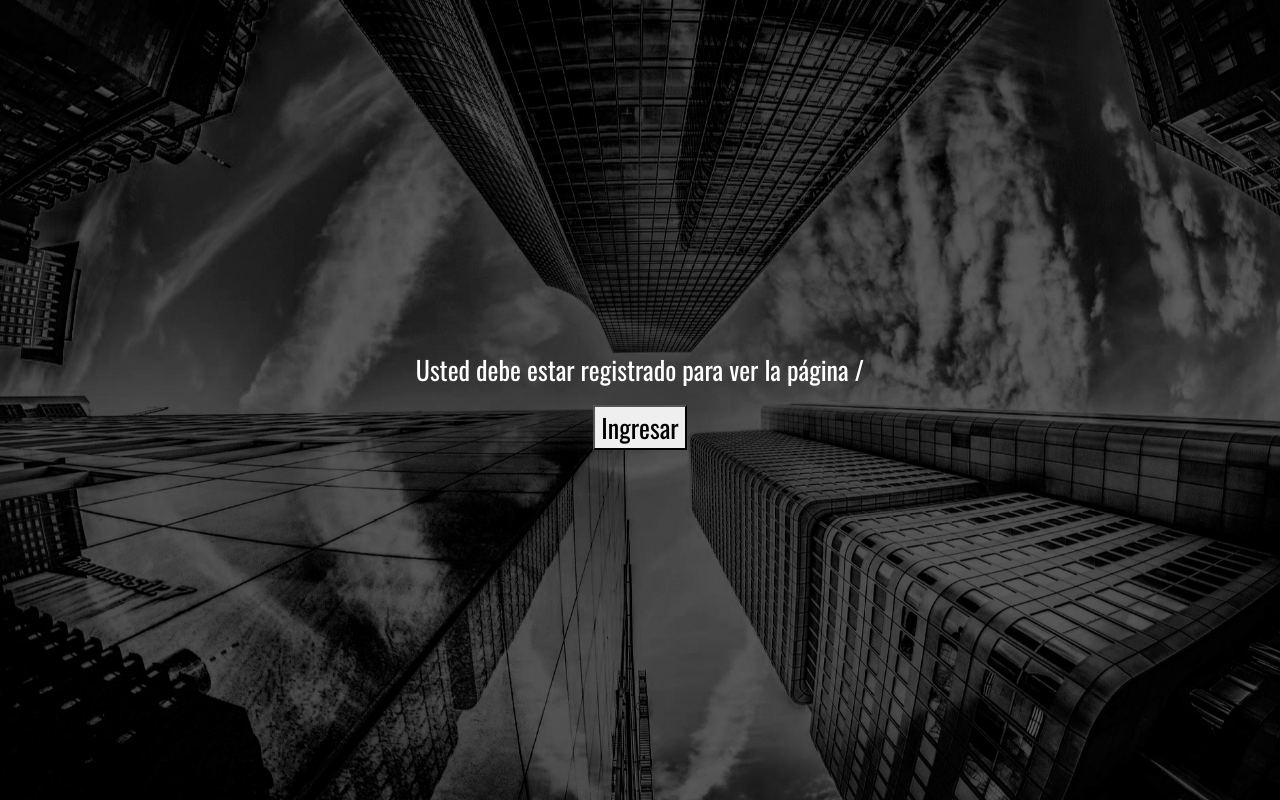
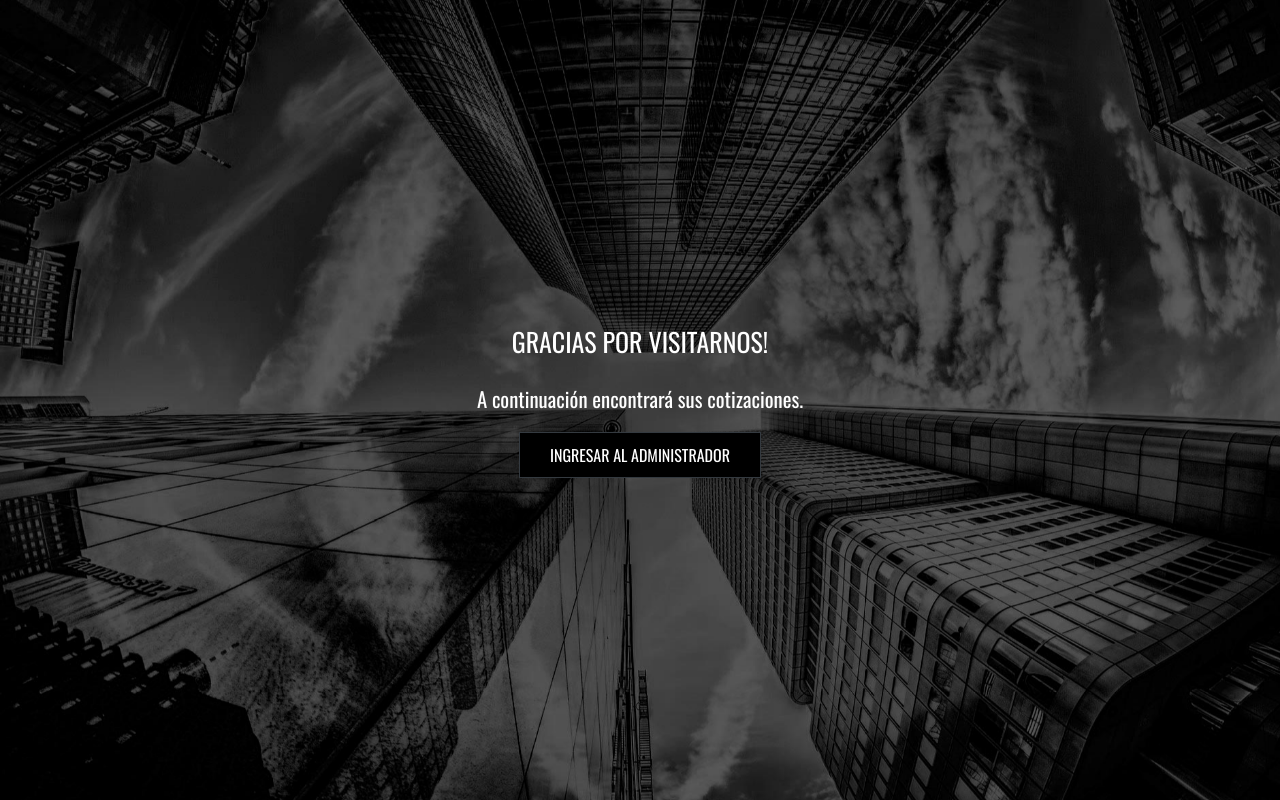
Before and after one commit to axelobscura/constructor, a React (Create React App) app: page /www.constructor.com/app/login in a window 1280 px wide. Built offline with nearby package versions, Linux system fonts and the light colour scheme.

Commit message:
Dashboard

```diff
--- a/src/App.js
+++ b/src/App.js
@@ -8,31 +8,35 @@ import {
   useHistory,
   useLocation
 } from "react-router-dom";
+import LayoutEntrada from './components/LayoutEntrada';
 import Logotipo from './components/Logo';
+import Dashboard from './components/Dashboard';
 
 import './App.css';
 
 export default function App() {
   return (
     <Router basename={'/www.constructor.com/app/'}>
-      <div className="App">
-        <header className="App-header">
           <Switch>
             <Route exact path="/">
-              <PublicPage />
+              <LayoutEntrada>
+                <PublicPage />
+              </LayoutEntrada>
             </Route>
             <Route exact path="/public">
-              <PublicPage />
+              <LayoutEntrada>
+                <PublicPage />
+              </LayoutEntrada>
             </Route>
             <Route exact path="/login">
-              <LoginPage />
+              <LayoutEntrada>
+                <LoginPage />
+              </LayoutEntrada>
             </Route>
             <PrivateRoute exact path="/protected">
-              <ProtectedPage />
+              <Dashboard />
             </PrivateRoute>
           </Switch>
-        </header>
-      </div>
     </Router>
   );
 }
@@ -120,10 +124,6 @@ function PublicPage() {
   )
 }
 
-function ProtectedPage() {
-  return <h3>Protected</h3>;
-}
-
 function LoginPage() {
   let history = useHistory();
   let location = useLocation();
@@ -137,8 +137,9 @@ function LoginPage() {
 
   return (
     <div>
-      <p>Usted debe estar registrado para ver la página {from.pathname}</p>
-      <button onClick={login}>Ingresar</button>
+      <p>GRACIAS POR VISITARNOS!</p>
+      <p><small>A continuación encontrará sus cotizaciones.</small></p>
+      <button onClick={login} type="button" class="btn btn-dark">INGRESAR AL ADMINISTRADOR</button>
     </div>
   );
 }
--- /dev/null
+++ b/src/components/Dashboard.js
@@ -0,0 +1,23 @@
+import React from 'react';
+import LogotipoHorizontal from './LogoHorizontal';
+
+const Dashboard = () => {
+  return(
+    <div>
+      <div className="d-flex flex-column flex-md-row align-items-center p-3 px-md-4 mb-3 bg-white border-bottom shadow-sm">
+        <h5 className="my-0 mr-md-auto font-weight-normal">
+          <LogotipoHorizontal />
+        </h5>
+        <nav className="my-2 my-md-0 mr-md-3">
+          <a className="p-2 text-dark" href="#">Cotizaciones</a>
+          <a className="p-2 text-dark" href="#">Enviadas</a>
+          <a className="p-2 text-dark" href="#">Recibidas</a>
+          <a className="p-2 text-dark" href="#">Concretadas</a>
+        </nav>
+        <a className="btn btn-outline-primary" href="#">Salir</a>
+      </div>
+    </div>
+  )
+}
+
+export default Dashboard;
--- /dev/null
+++ b/src/components/LayoutEntrada.js
@@ -0,0 +1,11 @@
+import React from 'react';
+
+const LayoutEntrada = (props) => (
+  <div className="App">
+    <header className="App-header">
+        {props.children}
+    </header>
+  </div>
+)
+
+export default LayoutEntrada;
--- /dev/null
+++ b/src/components/LogoHorizontal.js
@@ -0,0 +1,13 @@
+import React from 'react';
+import { ReactComponent as Logo } from '../assets/logo_vertical.svg';
+
+const LogotipoHorizontal = () => (
+  <div>
+    <Logo style={{
+      width: "200px"
+    }} />
+  </div>
+
+)
+
+export default LogotipoHorizontal;
```
Also changed, not shown: src/assets/logo_vertical.svg (added).
